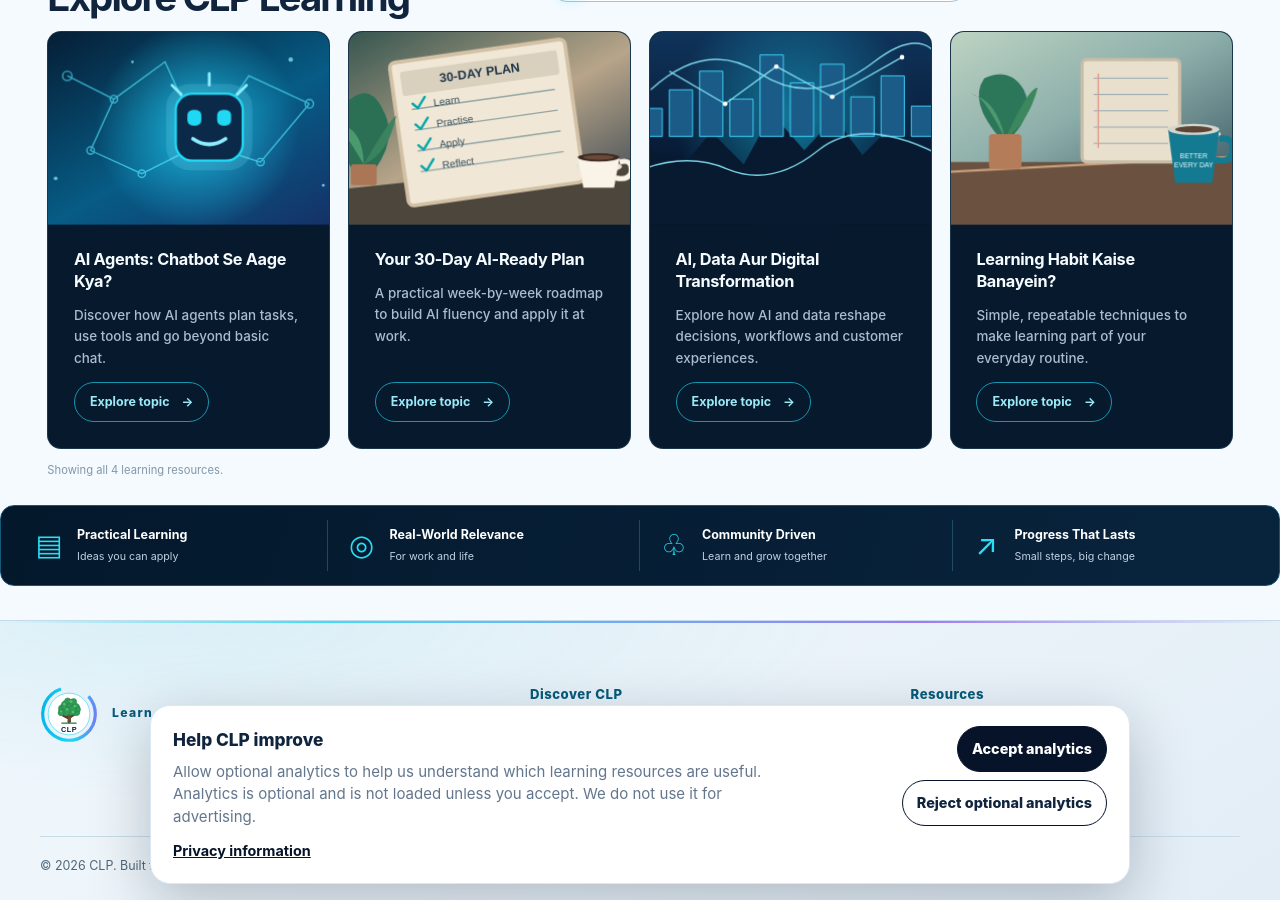
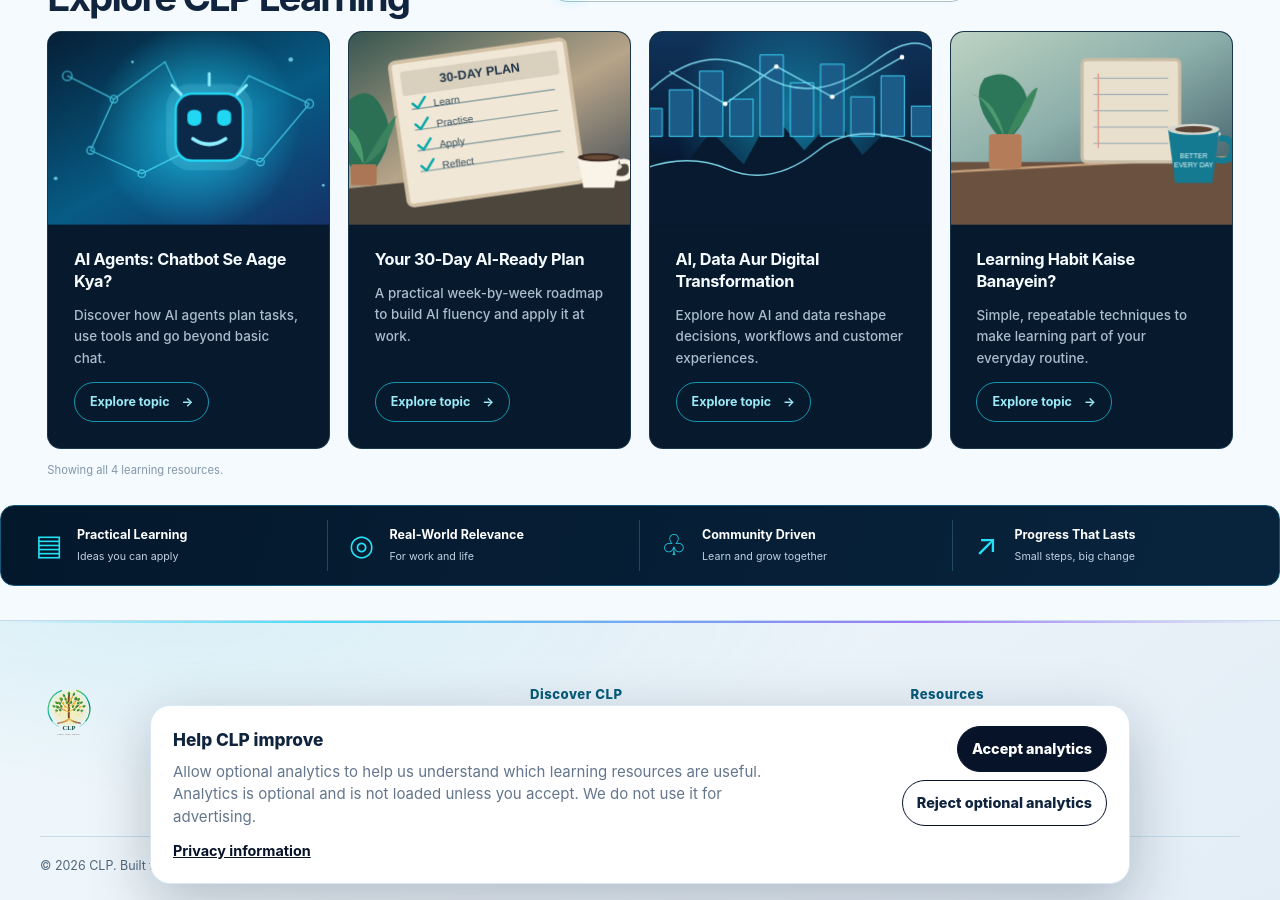
Before and after one commit to sanjeevkshu/clp, a Jekyll site: the page built from index.md, in a window 1280 px wide and 900 px high, scrolled down 1548 px. Built offline with Jekyll 4.4.1, drawn with Linux system fonts in a browser that asks for light colours.

Commit message:
Use vision logo variant in site footer

```diff
--- a/_includes/footer.html
+++ b/_includes/footer.html
@@ -1,7 +1,6 @@
 <footer class="site-footer">
   <div class="footer-brand">
-    <img src="{{ '/assets/images/clp-mark.svg' | relative_url }}" alt="CLP Kalpavriksha emblem" width="58" height="58">
-    <p>Learn. Apply. Evolve.</p>
+    <img src="{{ '/assets/images/clp-logo-global-footer.svg' | relative_url }}" alt="CLP — Learn. Apply. Evolve." width="180" height="197">
   </div>
   <nav class="footer-navigation" aria-label="Footer">
     <div class="footer-column footer-discovery">
```
